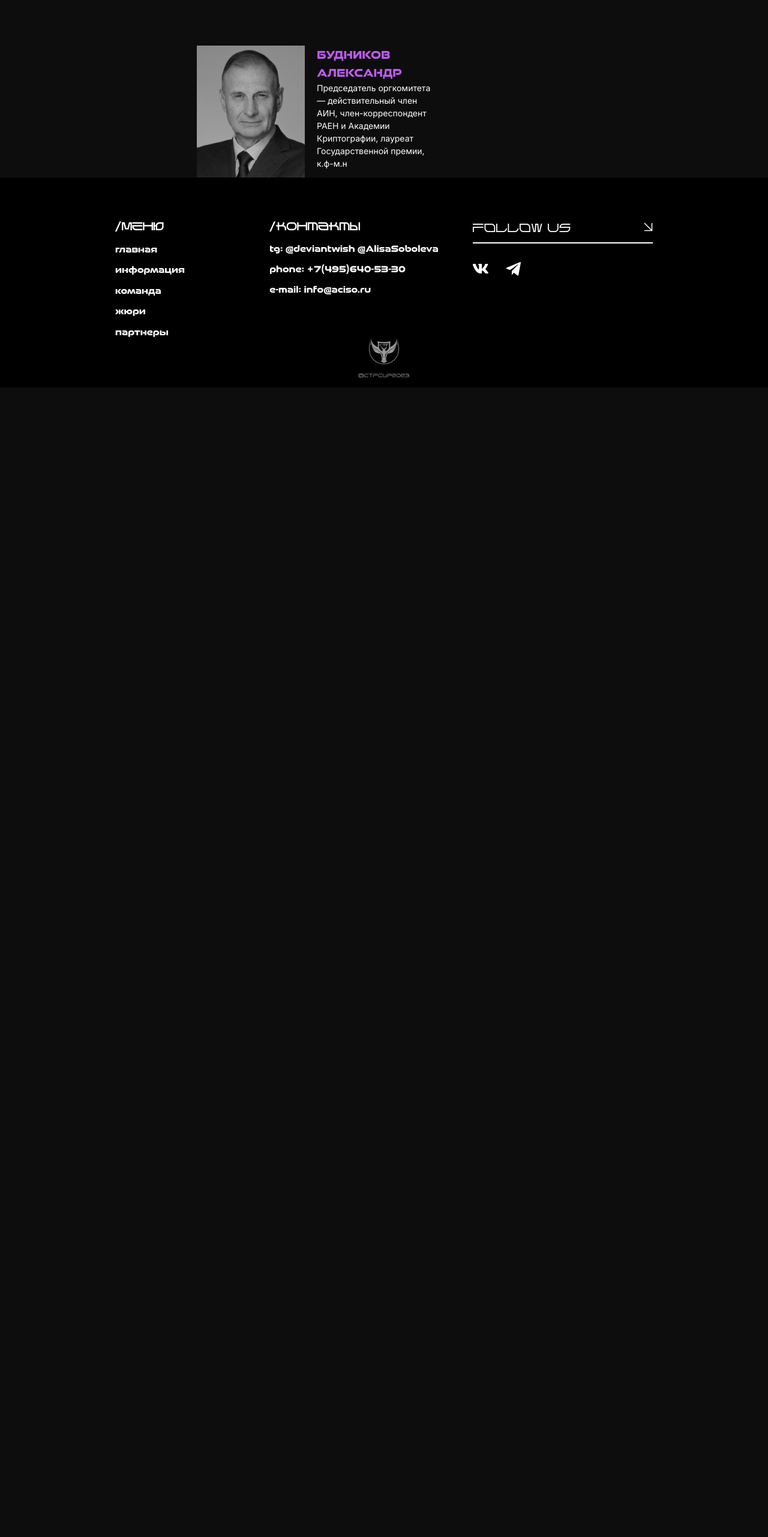
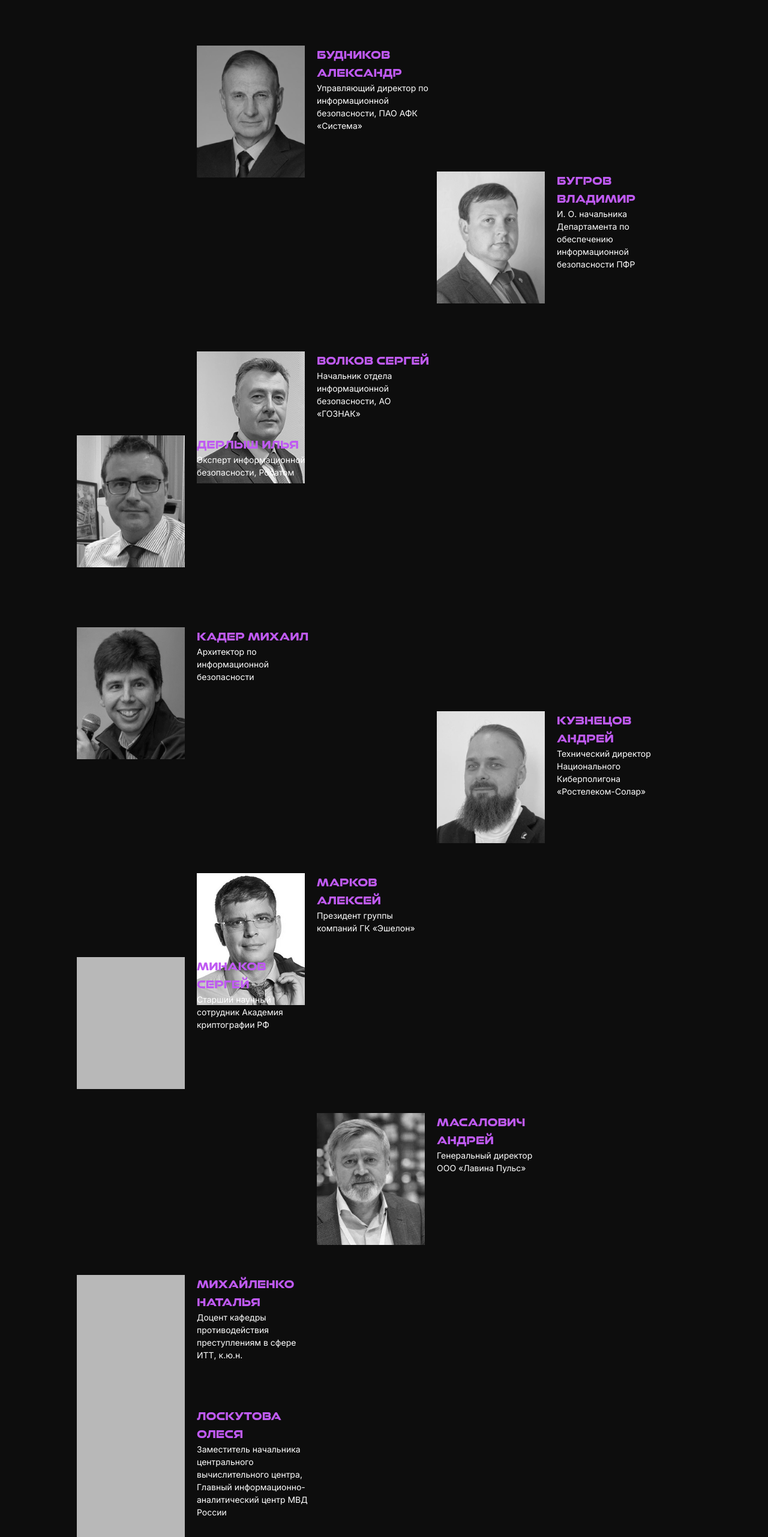
Before and after one commit to RoastedPikachu/CTF_Cup_2023, a Next.js app: page /jury in a window 1280 px wide. Shown: the part 234-2797 px from the top of the page at 60% size. Before the commit the page ends 880 px from the top, so only its background shows below. Built offline with nearby package versions, Linux system fonts and the light colour scheme.

Commit message:
Доверстал страницу 'Жюри'

```diff
--- a/src/app/jury/page.tsx
+++ b/src/app/jury/page.tsx
@@ -26,15 +26,127 @@ const Page = () => {
         <>
             {!isMobile ? <TheHeader/> : <TheMobileHeader/>}
 
-            <main className='px-[10%] w-full'>
+            <main className='px-[10%] w-full pb-[100px]'>
                 <img src='/static/juryPage/text/JuryText.svg' alt='Жюри' className='w-[55%]'/>
 
                 <PersonInfo
                     imgPath={'/static/juryPage/avatars/BudnikovAlexandrAvatar.svg'}
                     personDescription={'Будников Александр'}
-                    personText={'Председатель оргкомитета — действительный член АИН, член-корреспондент РАЕН и Академии Криптографии, лауреат Государственной премии, к.ф-м.н'}
-                    mt={80}
-                    ml={200}
+                    personText={'Управляющий директор по информационной безопасности, ПАО АФК «Система»'}
+                    mt={'80px'}
+                    ml={'200px'}
+                />
+
+                <PersonInfo
+                    imgPath={'/static/juryPage/avatars/BugrovVladimirAvatar.svg'}
+                    personDescription={'Бугров Владимир'}
+                    personText={'И. О. начальника Департамента по обеспечению информационной безопасности ПФР'}
+                    mt={'-10px'}
+                    ml={'600px'}
+                />
+
+                <PersonInfo
+                    imgPath={'/static/juryPage/avatars/VolkovSergeyAvatar.svg'}
+                    personDescription={'Волков Сергей'}
+                    personText={'Начальник отдела информационной безопасности, АО «ГОЗНАК»'}
+                    mt={'80px'}
+                    ml={'200px'}
+                />
+
+                <PersonInfo
+                    imgPath={'/static/juryPage/avatars/DerlishIlyaAvatar.svg'}
+                    personDescription={'Дерлыш Илья'}
+                    personText={'Эксперт информационной безопасности, Росатом'}
+                    mt={'-80px'}
+                    ml={'800px'}
+                />
+
+                <PersonInfo
+                    imgPath={'/static/juryPage/avatars/KaderMichailAvatar.svg'}
+                    personDescription={'Кадер Михаил'}
+                    personText={'Архитектор по информационной безопасности'}
+                    mt={'100px'}
+                    ml={'0px'}
+                />
+
+                <PersonInfo
+                    imgPath={'/static/juryPage/avatars/KuznetsovAndreyAvatar.svg'}
+                    personDescription={'Кузнецов Андрей'}
+                    personText={'Технический директор Национального Киберполигона «Ростелеком-Солар»'}
+                    mt={'-80px'}
+                    ml={'600px'}
+                />
+
+                <PersonInfo
+                    imgPath={'/static/juryPage/avatars/MarkovAlexeyAvatar.svg'}
+                    personDescription={'Марков Алексей'}
+                    personText={'Президент группы компаний ГК «Эшелон»'}
+                    mt={'50px'}
+                    ml={'200px'}
+                />
+
+                <PersonInfo
+                    imgPath={''}
+                    personDescription={'Минаков Сергей'}
+                    personText={'Старший научный сотрудник Академия криптографии РФ'}
+                    mt={'-80px'}
+                    ml={'800px'}
+                />
+
+                <PersonInfo
+                    imgPath={'/static/juryPage/avatars/MasalovichAndreyAvatar.svg'}
+                    personDescription={'Масалович Андрей'}
+                    personText={'Генеральный директор ООО «Лавина Пульс»'}
+                    mt={'40px'}
+                    ml={'400px'}
+                />
+
+                <PersonInfo
+                    imgPath={''}
+                    personDescription={'Михайленко Наталья'}
+                    personText={'Доцент кафедры противодействия преступлениям в сфере ИТТ, к.ю.н.'}
+                    mt={'50px'}
+                    ml={'800px'}
+                />
+
+                <PersonInfo
+                    imgPath={''}
+                    personDescription={'Лоскутова Олеся'}
+                    personText={'Заместитель начальника центрального вычислительного центра, Главный информационно-аналитический центр МВД России'}
+                    mt={'-180px'}
+                    ml={'0px'}
+                />
+
+                <PersonInfo
+                    imgPath={'/static/juryPage/avatars/UsanovAlexeyAvatar.svg'}
+                    personDescription={'Усанов Алексей'}
+                    personText={'Технический директор НТЦ «Вулкан»'}
+                    mt={'40px'}
+                    ml={'400px'}
+                />
+
+                <PersonInfo
+                    imgPath={'/static/juryPage/avatars/OvchinnikovViktorAvatar.svg'}
+                    personDescription={'Овчинников Виктор'}
+                    personText={'Начальник отдела информационной безопасности, ООО «М13 ИТ УСЛУГИ»'}
+                    mt={'140px'}
+                    ml={'0px'}
+                />
+
+                <PersonInfo
+                    imgPath={'/static/juryPage/avatars/SklyarovDmitriyAvatar.svg'}
+                    personDescription={'Скляров Дмитрий'}
+                    personText={'Руководитель отдела анализа приложений, Positive Technologies'}
+                    mt={'-160px'}
+                    ml={'600px'}
+                />
+
+                <PersonInfo
+                    imgPath={'/static/juryPage/avatars/TsarevGrigoriyAvatar.svg'}
+                    personDescription={'Царев Григорий'}
+                    personText={'Руководитель направления Центра взаимодействия и реагирования Департамента информационной безопасности Банка России'}
+                    mt={'120px'}
+                    ml={'200px'}
                 />
             </main>
 
--- a/src/widgets/shared/PersonInfo.tsx
+++ b/src/widgets/shared/PersonInfo.tsx
@@ -2,8 +2,8 @@ import React from 'react';
 
 const PersonInfo = ({imgPath, personDescription, personText, mt, ml}) => {
     return (
-        <div className={`flex justify-between mt-[${mt}px] ml-[${ml}px] w-[390px] h-[220px]`}>
-            <img src={imgPath} alt={personDescription} className='w-[180px] h-full'/>
+        <div className={`flex justify-between mt-[${mt}] ml-[${ml}] w-[390px] h-[220px]`}>
+            {imgPath ? <img src={imgPath} alt={personDescription} className='w-[180px] h-full'/> : <div className='w-[180px] h-full bg-[#b8b8b8]'></div>}
 
             <span className='w-[190px]'>
                 <p className='text-[#bf5af2] text-[1.25rem] font-["Good_Timing"] font-bold'>{personDescription.toUpperCase()}</p>
```
Also changed, not shown: public/static/juryPage/avatars/SklyarovDmitriyAvatar.svg (renamed from public/static/juryPage/avatars/SkyarovDmitriyAvatar.svg).
